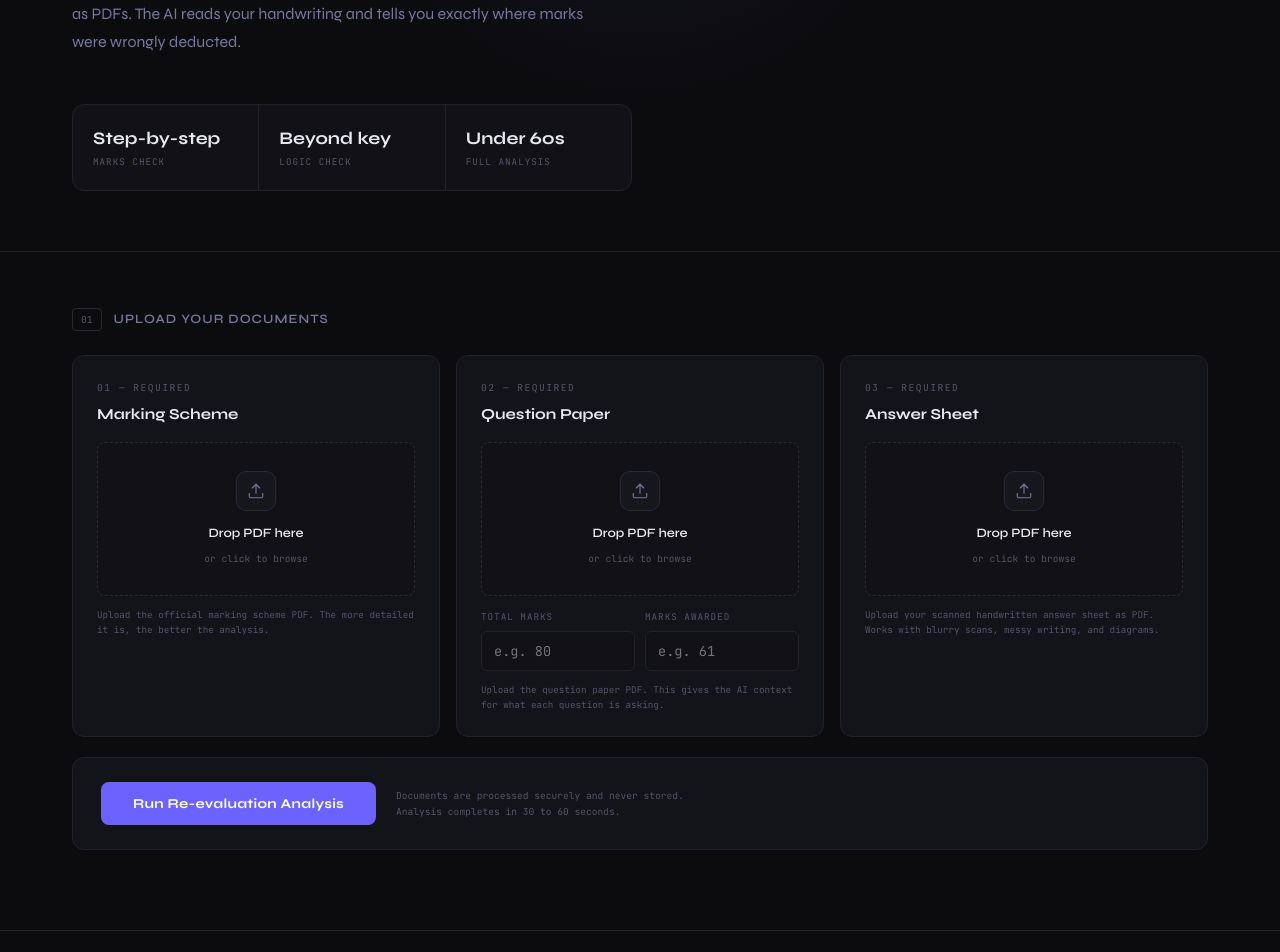
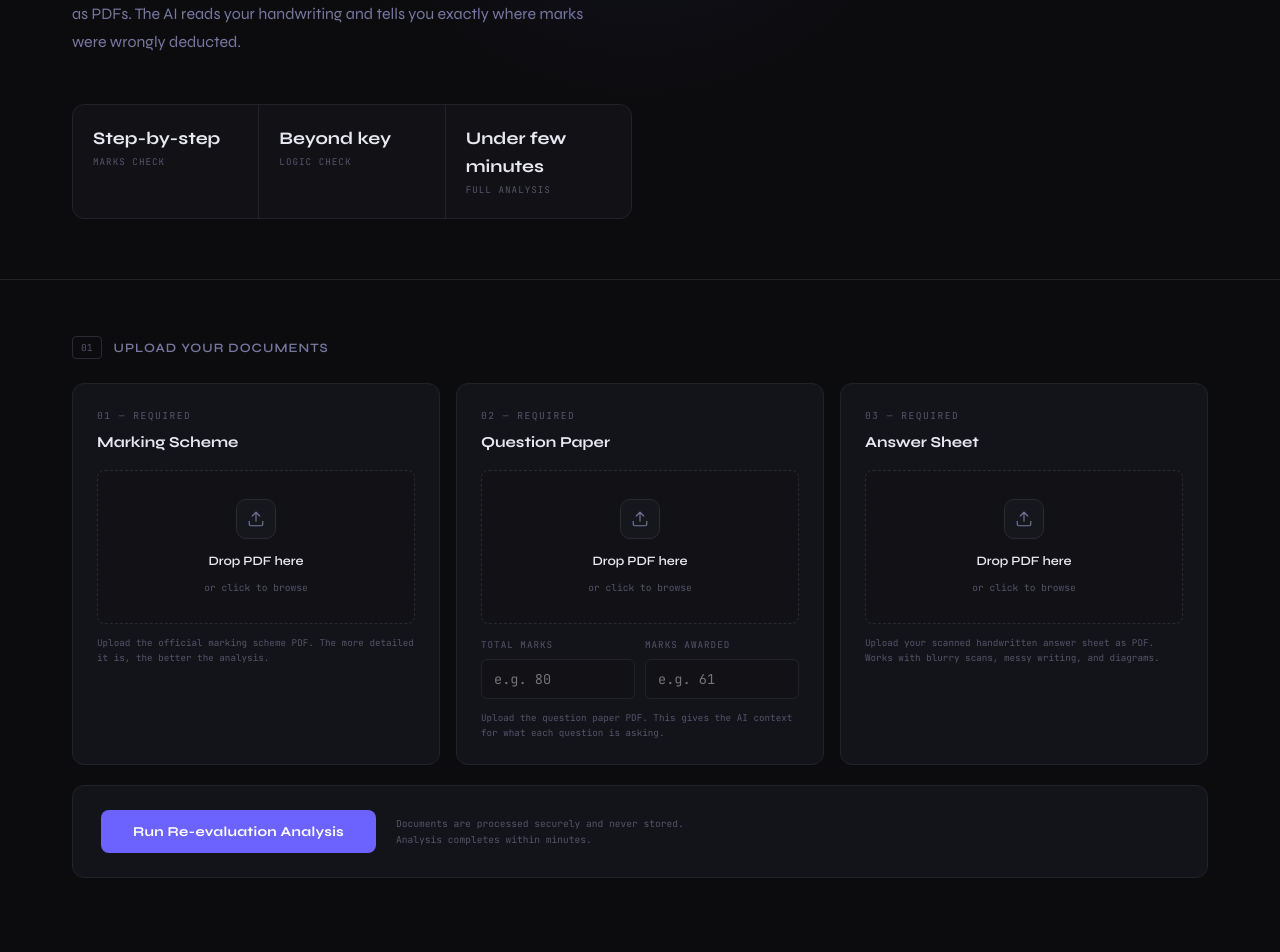
Before and after one commit to jubbu21anand-cmd/EXAMCHECK, a Next.js app: page / in a window 1280 px wide. Shown: the part 360-1312 px from the top of the page. Built offline with nearby package versions, Linux system fonts and the light colour scheme.

Commit message:
Update index.tsx

```diff
--- a/pages/index.tsx
+++ b/pages/index.tsx
@@ -207,7 +207,7 @@ export default function Home() {
               <span className="lbl">Logic check</span>
             </div>
             <div className="hero-stat">
-              <span className="num">Under 60s</span>
+              <span className="num">Under few minutes</span>
               <span className="lbl">Full analysis</span>
             </div>
           </div>
@@ -277,7 +277,7 @@ export default function Home() {
             )}
             <div className="submit-note">
               Documents are processed securely and never stored.<br />
-              Analysis completes in 30 to 60 seconds.
+              Analysis completes within minutes.
             </div>
           </div>
 
```
